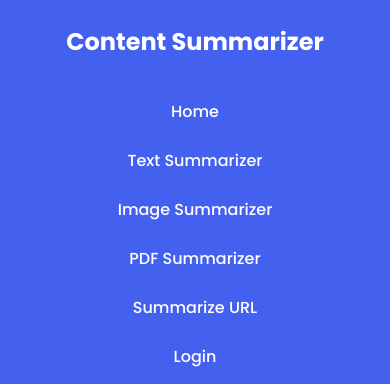
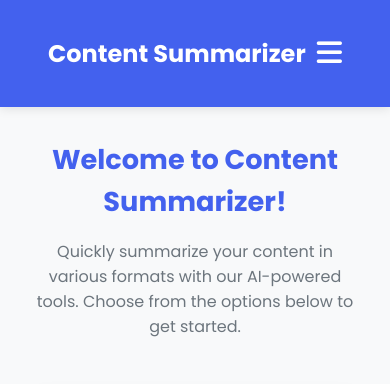
Before and after one commit to Sakshitak19/multi_source_summarizer, a Flask app: page / in a window 390 px wide. Shown: the top 384 px of the page. Run offline with Flask 3, Linux system fonts and the light colour scheme.

Commit message:
Update home.html

```diff
--- a/templates/home.html
+++ b/templates/home.html
@@ -5,6 +5,7 @@
   <meta name="viewport" content="width=device-width, initial-scale=1.0"/>
   <title>Content Summarizer</title>
   <link href="https://fonts.googleapis.com/css2?family=Poppins:wght@300;400;500;600;700&display=swap" rel="stylesheet" />
+  <link rel="stylesheet" href="https://cdnjs.cloudflare.com/ajax/libs/font-awesome/6.0.0-beta3/css/all.min.css" />
   <style>
     :root {
       --primary-color: #4361ee;
@@ -34,8 +35,9 @@
     header {
       background-color: var(--primary-color);
       color: white;
-      padding: 1.5rem 2rem;
+      padding: 1rem 2rem;
       box-shadow: 0 2px 10px rgba(0, 0, 0, 0.1);
+      position: relative;
     }
 
     .header-content {
@@ -50,6 +52,7 @@
     .logo {
       font-size: 1.8rem;
       font-weight: 700;
+      z-index: 10;
     }
 
     nav {
@@ -57,7 +60,7 @@
       flex-wrap: wrap;
       gap: 1rem;
       justify-content: center;
-      margin-top: 1rem;
+      transition: all 0.3s ease;
     }
 
     nav a {
@@ -72,6 +75,16 @@
     nav a:hover {
       background-color: rgba(255, 255, 255, 0.2);
       transform: translateY(-2px);
+    }
+
+    .menu-toggle {
+      display: none;
+      background: none;
+      border: none;
+      color: white;
+      font-size: 1.8rem;
+      cursor: pointer;
+      z-index: 20;
     }
 
     main {
@@ -181,14 +194,47 @@
       margin-top: auto;
     }
 
+    /* Responsive Styles */
+    @media (max-width: 1024px) {
+      .header-content {
+        padding: 1rem;
+      }
+
+      .features-grid {
+        grid-template-columns: repeat(auto-fit, minmax(250px, 1fr));
+      }
+    }
+
     @media (max-width: 768px) {
-      .header-content {
-        flex-direction: column;
-        gap: 1rem;
+      .menu-toggle {
+        display: block;
       }
 
       nav {
-        justify-content: center;
+        position: absolute;
+        top: 100%;
+        left: 0;
+        width: 100%;
+        background-color: var(--primary-color);
+        flex-direction: column;
+        align-items: center;
+        padding: 1rem 0;
+        gap: 0.5rem;
+        box-shadow: 0 5px 10px rgba(0, 0, 0, 0.1);
+        transform: translateY(-150%);
+        opacity: 0;
+        z-index: 5;
+      }
+
+      nav.active {
+        transform: translateY(0);
+        opacity: 1;
+      }
+
+      nav a {
+        width: 90%;
+        text-align: center;
+        padding: 0.8rem;
       }
 
       .welcome-section h2 {
@@ -209,22 +255,24 @@
     }
 
     @media (max-width: 480px) {
+      .logo {
+        font-size: 1.5rem;
+      }
+
       .welcome-section h2 {
         font-size: 1.7rem;
       }
 
-      .card-content h3 {
-        font-size: 1.1rem;
+      .welcome-section p {
+        font-size: 1rem;
       }
 
-      nav {
-        flex-direction: column;
-        align-items: center;
-        gap: 0.5rem;
+      .features-grid {
+        grid-template-columns: 1fr;
       }
 
-      .logo {
-        font-size: 1.5rem;
+      .card-image {
+        height: 180px;
       }
     }
   </style>
@@ -233,14 +281,15 @@
   <header>
     <div class="header-content">
       <div class="logo">Content Summarizer</div>
+      <button class="menu-toggle" aria-label="Toggle navigation">
+        <i class="fas fa-bars"></i>
+      </button>
       <nav>
         <a href="{{ url_for('home') }}">Home</a>
         <a href="{{ url_for('summarize_text') }}">Text Summarizer</a>
         <a href="{{ url_for('summarize_image') }}">Image Summarizer</a>
         <a href="{{ url_for('summarize_pdf') }}">PDF Summarizer</a>
         <a href="{{ url_for('summarize_url') }}">Summarize URL</a>
-        <a href="{{ url_for('login') }}">Login</a>
-        <a href="{{ url_for('register') }}">Register</a>
       </nav>
     </div>
   </header>
@@ -301,5 +350,30 @@
       </div>
     </section>
   </main>
+
+  <footer>
+    <p>Made by Sakshi</p>
+  </footer>
+
+  <script>
+    // Mobile menu toggle functionality
+    const menuToggle = document.querySelector('.menu-toggle');
+    const nav = document.querySelector('nav');
+
+    menuToggle.addEventListener('click', () => {
+      nav.classList.toggle('active');
+      menuToggle.innerHTML = nav.classList.contains('active')
+        ? '<i class="fas fa-times"></i>'
+        : '<i class="fas fa-bars"></i>';
+    });
+
+    // Close menu when clicking on a link (for mobile)
+    document.querySelectorAll('nav a').forEach(link => {
+      link.addEventListener('click', () => {
+        nav.classList.remove('active');
+        menuToggle.innerHTML = '<i class="fas fa-bars"></i>';
+      });
+    });
+  </script>
 </body>
 </html>
```
